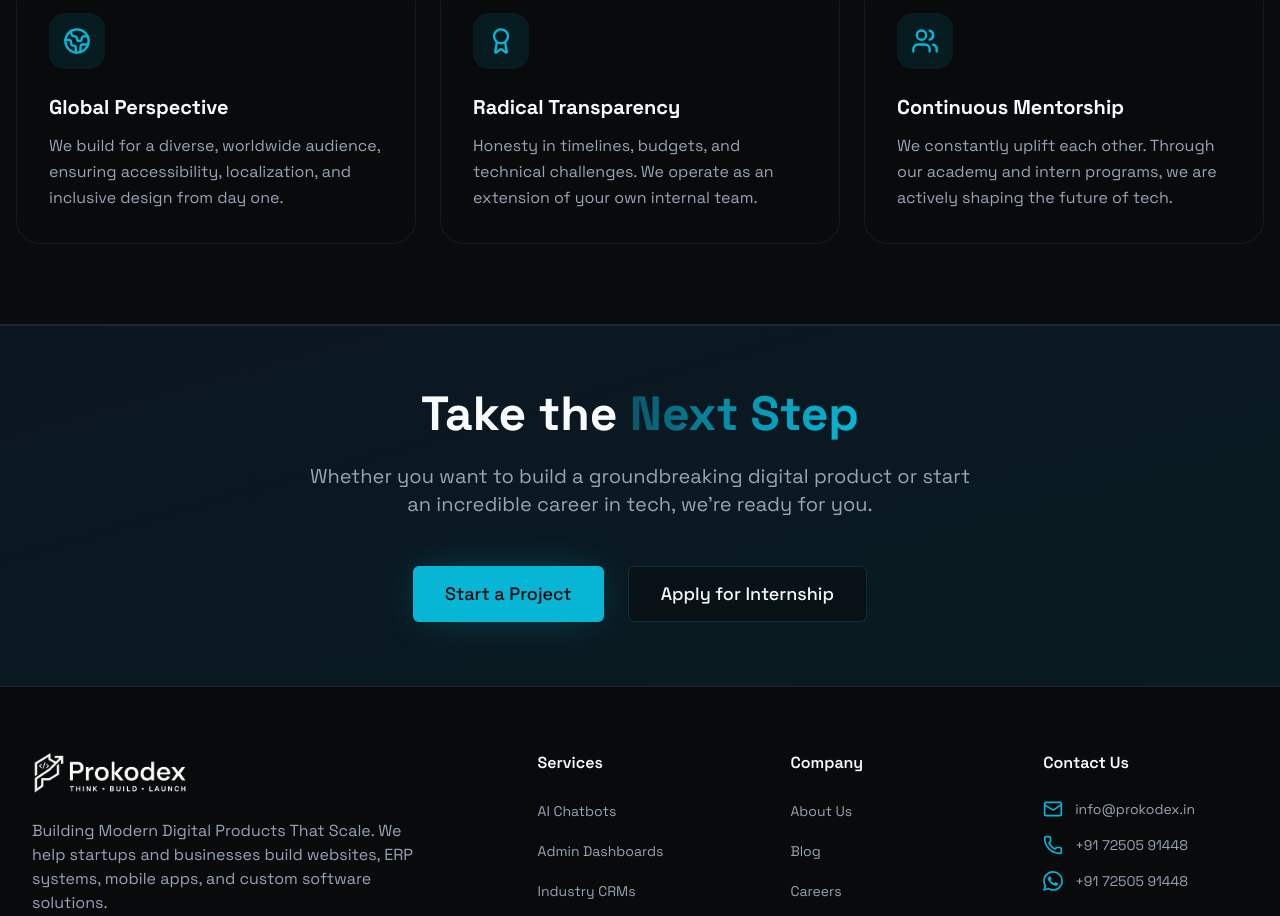
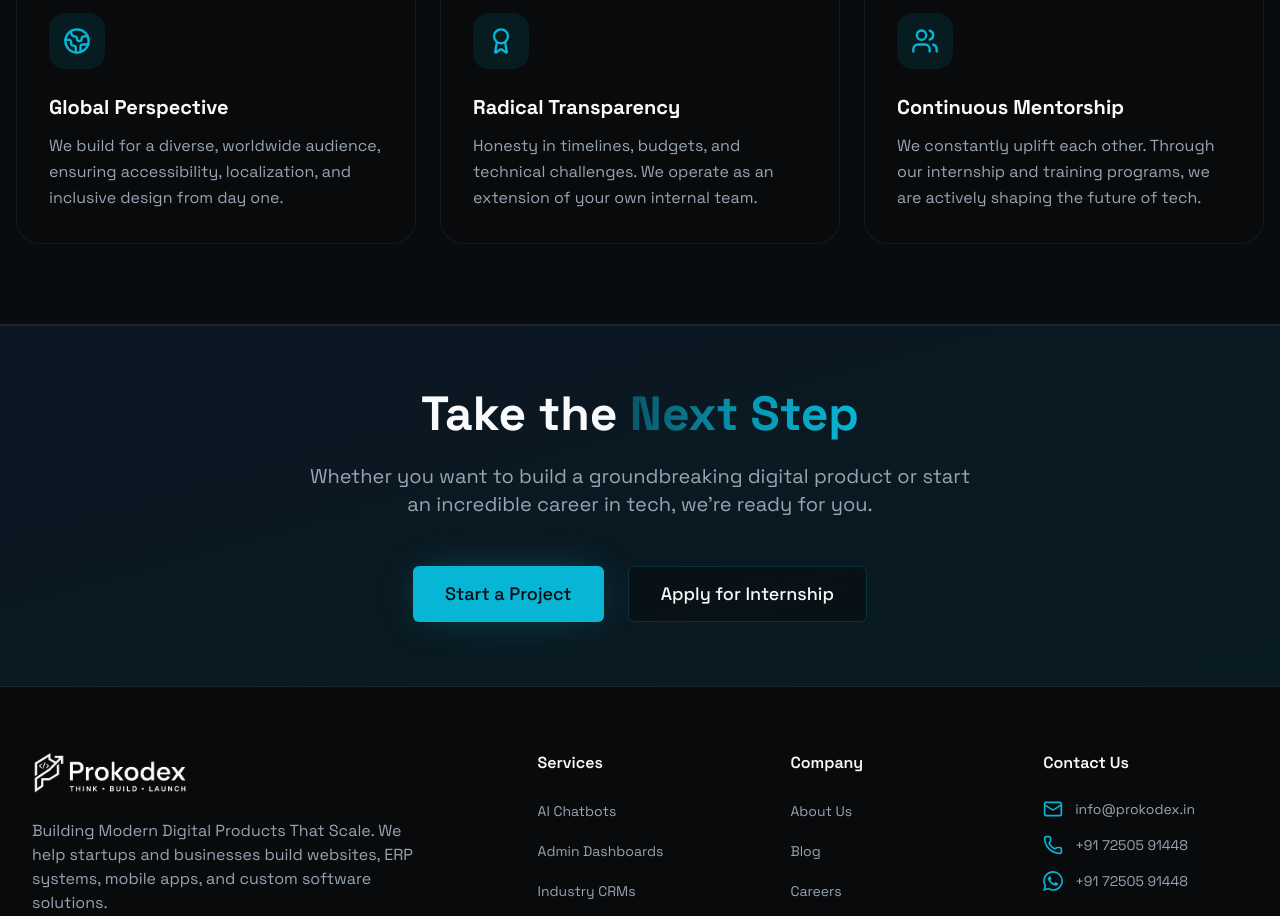
Before and after one commit to SurajMahto06/prokodex-webapp, a Next.js app: page /about in a window 1280 px wide. Shown: the part 2024-2940 px from the top of the page. Built offline with nearby package versions, Linux system fonts and the light colour scheme; no server answers.

Commit message:
text changes

```diff
--- a/src/app/about/client.tsx
+++ b/src/app/about/client.tsx
@@ -100,7 +100,7 @@ export default function AboutPage() {
               { icon: Zap, title: "Velocity & Agility", desc: "We deploy fast and iterate faster. Our CI/CD pipelines and agile methodologies ensure rapid time-to-market." },
               { icon: Globe2, title: "Global Perspective", desc: "We build for a diverse, worldwide audience, ensuring accessibility, localization, and inclusive design from day one." },
               { icon: Award, title: "Radical Transparency", desc: "Honesty in timelines, budgets, and technical challenges. We operate as an extension of your own internal team." },
-              { icon: Users, title: "Continuous Mentorship", desc: "We constantly uplift each other. Through our academy and intern programs, we are actively shaping the future of tech." },
+              { icon: Users, title: "Continuous Mentorship", desc: "We constantly uplift each other. Through our internship and training programs, we are actively shaping the future of tech." },
             ].map((value, i) => (
               <motion.div
                 key={i}
--- a/src/app/internship/apply/client.tsx
+++ b/src/app/internship/apply/client.tsx
@@ -73,7 +73,7 @@ const pricingTiers = [
     name: "Standard Plan",
     price: "₹599",
     originalPrice: "₹999",
-    description: "Perfect for self-paced learners who just need materials.",
+    description: "Learn at your own pace with full access to premium course materials and resources.",
     features: [
       { title: "Portal Access", desc: "Access to curriculum and reading materials." },
       { title: "PDF Materials", desc: "Comprehensive guides and project briefs." },
--- a/src/app/internship/client.tsx
+++ b/src/app/internship/client.tsx
@@ -397,7 +397,7 @@ export default function InternshipPage() {
       name: "Standard",
       price: "₹599",
       originalPrice: "₹999",
-      description: "Perfect for self-paced learners who just need materials.",
+      description: "Learn at your own pace with full access to premium course materials and resources.",
       features: [
         "Portal Access: Access to curriculum and reading materials",
         "PDF Materials: Comprehensive guides and project briefs",
```
